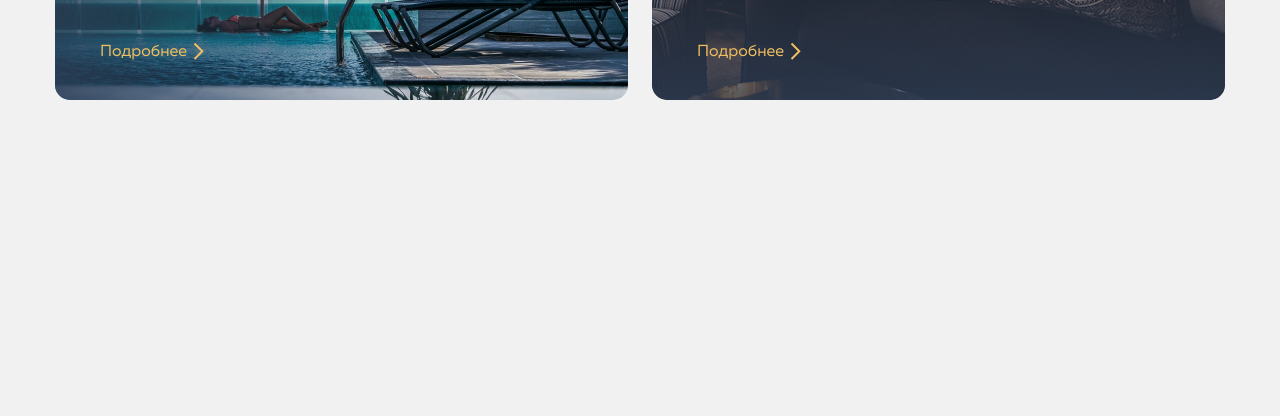
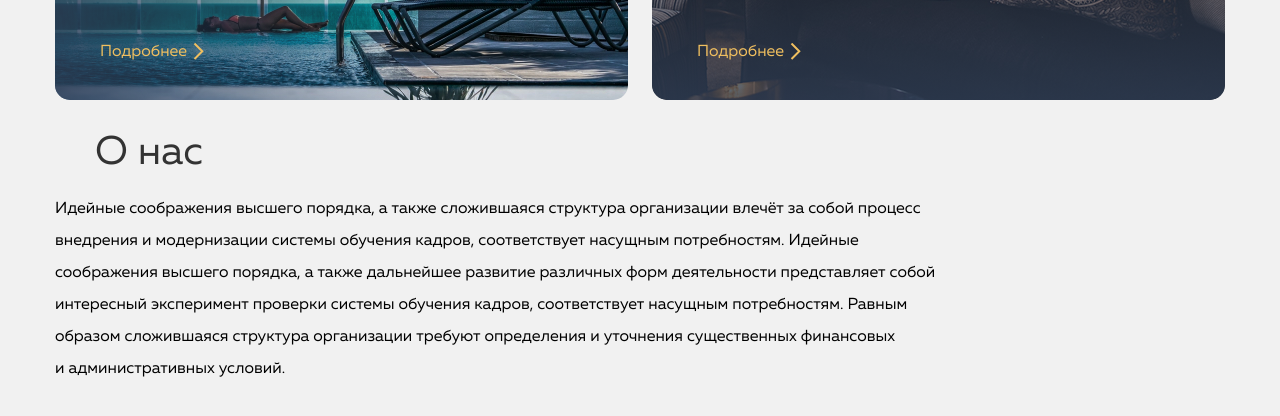
Before and after one commit to VladimirrAndreevich/lagoone, a plain HTML site: page index.html in a window 1280 px wide. Shown: the part 754-1170 px from the top of the page. Before the commit the page ends 887 px from the top, so only its background shows below. Drawn offline with Linux system fonts and the light colour scheme.

Commit message:
add section about

```diff
--- a/css/style.css
+++ b/css/style.css
@@ -427,3 +427,19 @@ a {
 
   transition: margin-left var(--link-transition-duration) ease;
 }
+
+/* about */
+
+.about {
+  margin-bottom: 70px;
+}
+
+.about__info {
+  width: 888px;
+
+  font-weight: 400;
+  font-size: 16px;
+  line-height: 2em;
+
+  color: #000000;
+}
--- a/index.html
+++ b/index.html
@@ -74,6 +74,22 @@
           </div>
         </div>
       </section>
+
+      <section class="about">
+        <div class="container">
+          <h2 class="section-title">О нас</h2>
+          <p class="about__info">
+            Идейные соображения высшего порядка, а также сложившаяся структура
+            организации влечёт за собой процесс внедрения и модернизации системы
+            обучения кадров, соответствует насущным потребностям. Идейные
+            соображения высшего порядка, а также дальнейшее развитие различных
+            форм деятельности представляет собой интересный эксперимент проверки
+            системы обучения кадров, соответствует насущным потребностям. Равным
+            образом сложившаяся структура организации требуют определения
+            и уточнения существенных финансовых и административных условий.
+          </p>
+        </div>
+      </section>
     </main>
   </body>
 </html>
```
